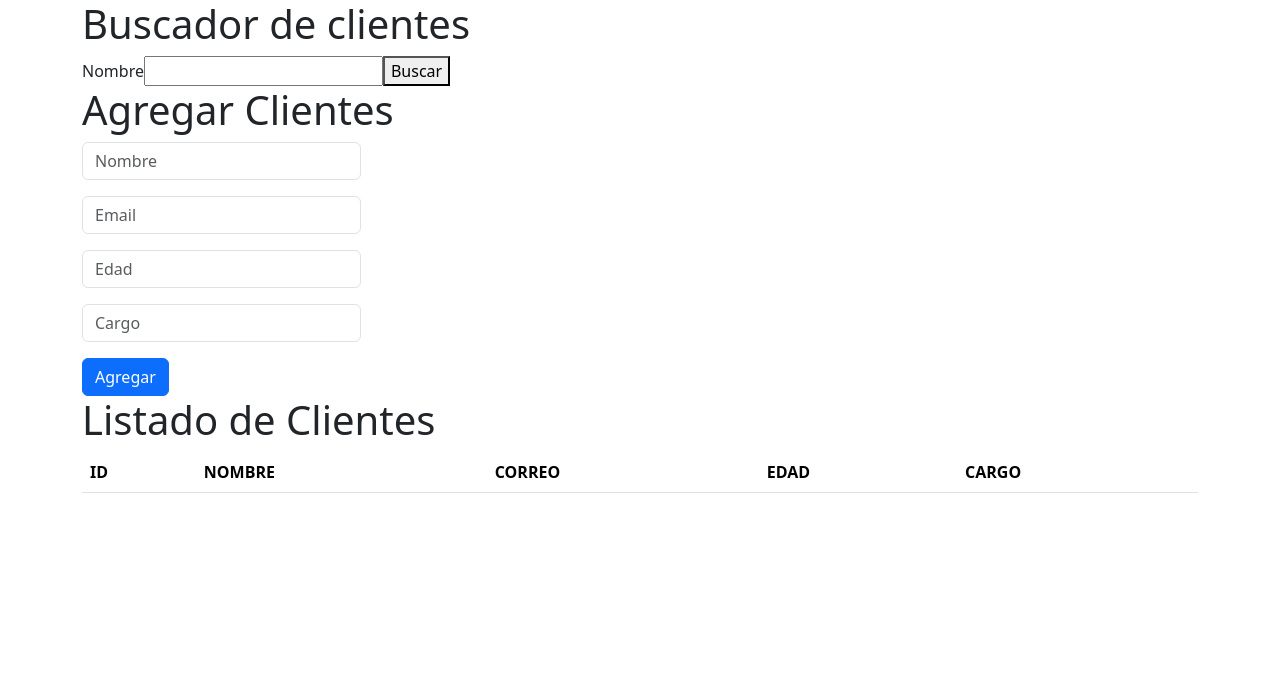
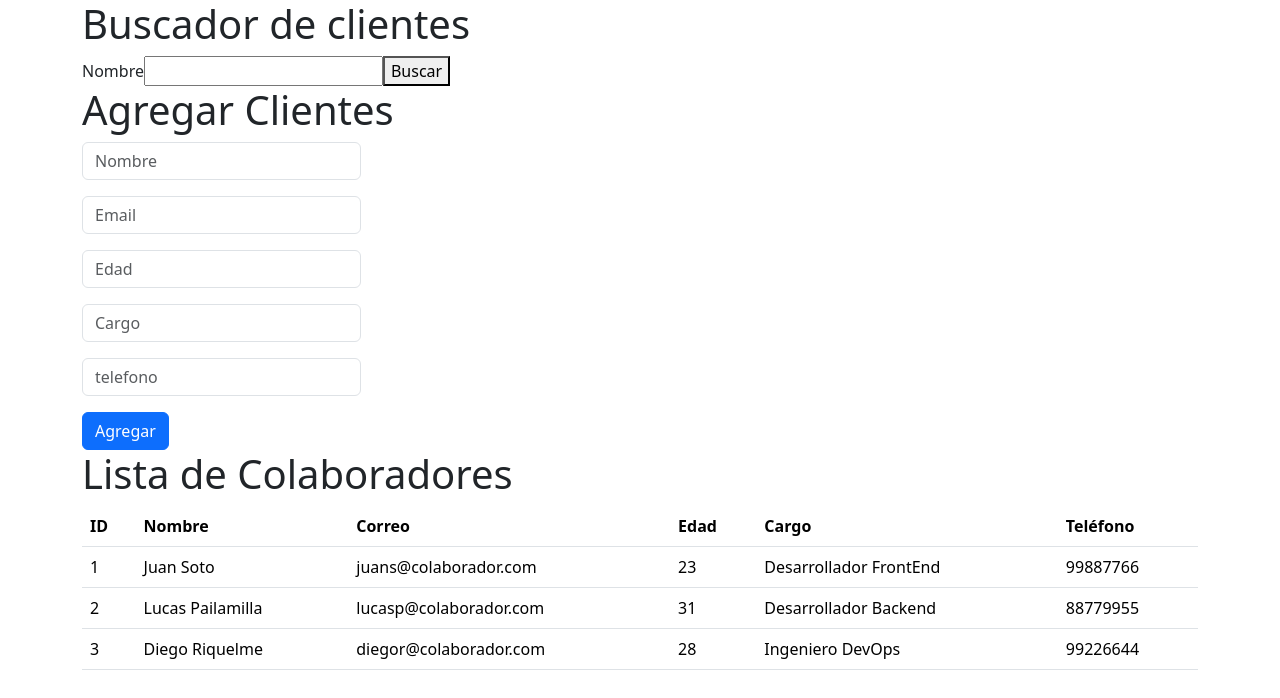
Before and after one commit to Guillermo-Hernandez-Puga/Proyecto_React3, a React (Vite) app: page / in a window 1280 px wide. Shown: the top 698 px of the page. Built offline with nearby package versions, Linux system fonts and the light colour scheme.

Commit message:
modificacion de Listado, se muestran datos desde BaseColaboradores y cuando se agregan de cliente

```diff
--- a/src/components/Card/Card.jsx
+++ b/src/components/Card/Card.jsx
@@ -9,6 +9,7 @@ const Card  = ({cliente}) => {
     <td><span className="fw-normal">{cliente.email}</span></td>
     <td><span className="fw-normal">{cliente.edad}</span></td>
     <td><span className="fw-normal">{cliente.cargo}</span></td>
+    <td><span className="fw-normal">{cliente.telefono}</span></td>
   </tr>
   );
 }
--- a/src/components/baseColaboradores/BaseColaboradores.jsx
+++ b/src/components/baseColaboradores/BaseColaboradores.jsx
@@ -1,24 +1,24 @@
 export const BaseColaboradores = [
     {
       id: "1",
-      nombre: "Juan Soto",
-      correo: "juans@colaborador.com",
+      name: "Juan Soto",
+      email: "juans@colaborador.com",
       edad: "23",
       cargo: "Desarrollador FrontEnd",
       telefono: "99887766"
     },
     {
       id: "2",
-      nombre: "Lucas Pailamilla",
-      correo: "lucasp@colaborador.com",
+      name: "Lucas Pailamilla",
+      email: "lucasp@colaborador.com",
       edad: "31",
       cargo: "Desarrollador Backend",
       telefono: "88779955"
     },
     {
       id: "3",
-      nombre: "Diego Riquelme",
-      correo: "diegor@colaborador.com",
+      name: "Diego Riquelme",
+      email: "diegor@colaborador.com",
       edad: "28",
       cargo: "Ingeniero DevOps",
       telefono: "99226644"
--- a/src/components/buscador/Buscador.jsx
+++ b/src/components/buscador/Buscador.jsx
@@ -1,6 +1,6 @@
 
 
-const Buscador = ({setPalabra}) => {
+const Buscador = ({setName}) => {
   return (
     <div>
           <h1>Buscador de clientes</h1>
--- a/src/components/formulario/Formulario.jsx
+++ b/src/components/formulario/Formulario.jsx
@@ -5,41 +5,43 @@ const Formulario = ({ clientes, setClientes }) => {
   const [email, setEmail] = useState("");
   const [edad, setEdad] = useState("");
   const [cargo, setCargo] = useState("");
+  const [telefono, setTelefono] = useState("");
   const [error, setError] = useState(false);
   const [mensaje, setMensaje] = useState("");
 
-  // Utilizamos un estado local para mantener el contador de IDs
-  const [contadorId, setContadorId] = useState(1);
+
+  const [contadorId, setContadorId] = useState(4);
 
   const handleSubmit = (e) => {
     e.preventDefault();
 
-    if (!name || !email || !edad || !cargo) {
+    if (!name || !email || !edad || !cargo || !telefono) {
       setError(true);
       setMensaje("Todos los campos son obligatorios");
       return;
     } else {
       setError(false);
 
-      // Generamos automáticamente el ID utilizando el contador
+
       const id = contadorId;
 
-      // Incrementamos el contador para el próximo ID
+
       setContadorId(contadorId + 1);
 
       alert("Formulario enviado");
 
-      // Creamos el objeto cliente
-      const cliente = { id, name, email, edad, cargo };
 
-      // Agregamos el cliente a la lista de clientes
+      const cliente = { id, name, email, edad, cargo, telefono};
+
+
       setClientes([...clientes, cliente]);
 
-      // Limpiamos los campos del formulario
+
       setName("");
       setEmail("");
       setEdad("");
       setCargo("");
+      setTelefono("");
     }
   };
 
@@ -70,7 +72,7 @@ const Formulario = ({ clientes, setClientes }) => {
         </div>
         <div className="input-group mb-3 w-50">
           <input
-            type="text"
+            type="number"
             name="edad"
             className="form-control"
             placeholder="Edad"
@@ -88,6 +90,16 @@ const Formulario = ({ clientes, setClientes }) => {
             onChange={(e) => setCargo(e.target.value)}
           />
         </div>
+        <div className="input-group mb-3 w-50">
+          <input
+            type="text"
+            name="telefono"
+            className="form-control"
+            placeholder="telefono"
+            value={telefono}
+            onChange={(e) => setTelefono(e.target.value)}
+          />
+        </div>
         <button type="submit" className="btn btn-primary">
           Agregar
         </button>
--- a/src/components/listado/Listado.jsx
+++ b/src/components/listado/Listado.jsx
@@ -1,22 +1,28 @@
+import React from 'react';
 import Card from "../Card/Card";
+import { BaseColaboradores } from "../baseColaboradores/BaseColaboradores";
 
 const Listado = ({ clientes }) => {
+  // Combina los colaboradores de BaseColaboradores con los clientes
+  const listaCompleta = [...BaseColaboradores, ...clientes];
+
   return (
     <>
-      <h1>Listado de Clientes</h1>
+      <h1>Lista de Colaboradores</h1>
       <table className="table">
         <thead>
           <tr>
-            <th>ID</th>
-            <th>NOMBRE</th>
-            <th>CORREO</th>
-            <th>EDAD</th>
-            <th>CARGO</th>
+            <th scope="col">ID</th>
+            <th scope="col">Nombre</th>
+            <th scope="col">Correo</th>
+            <th scope="col">Edad</th>
+            <th scope="col">Cargo</th>
+            <th scope="col">Teléfono</th>
           </tr>
         </thead>
-        <tbody>
-          {clientes.map((cliente, index) => (
-            <Card key={index} cliente={cliente} />
+        <tbody >
+          {listaCompleta.map((persona) => (
+            <Card key={persona.id} cliente={persona} />
           ))}
         </tbody>
       </table>
```
